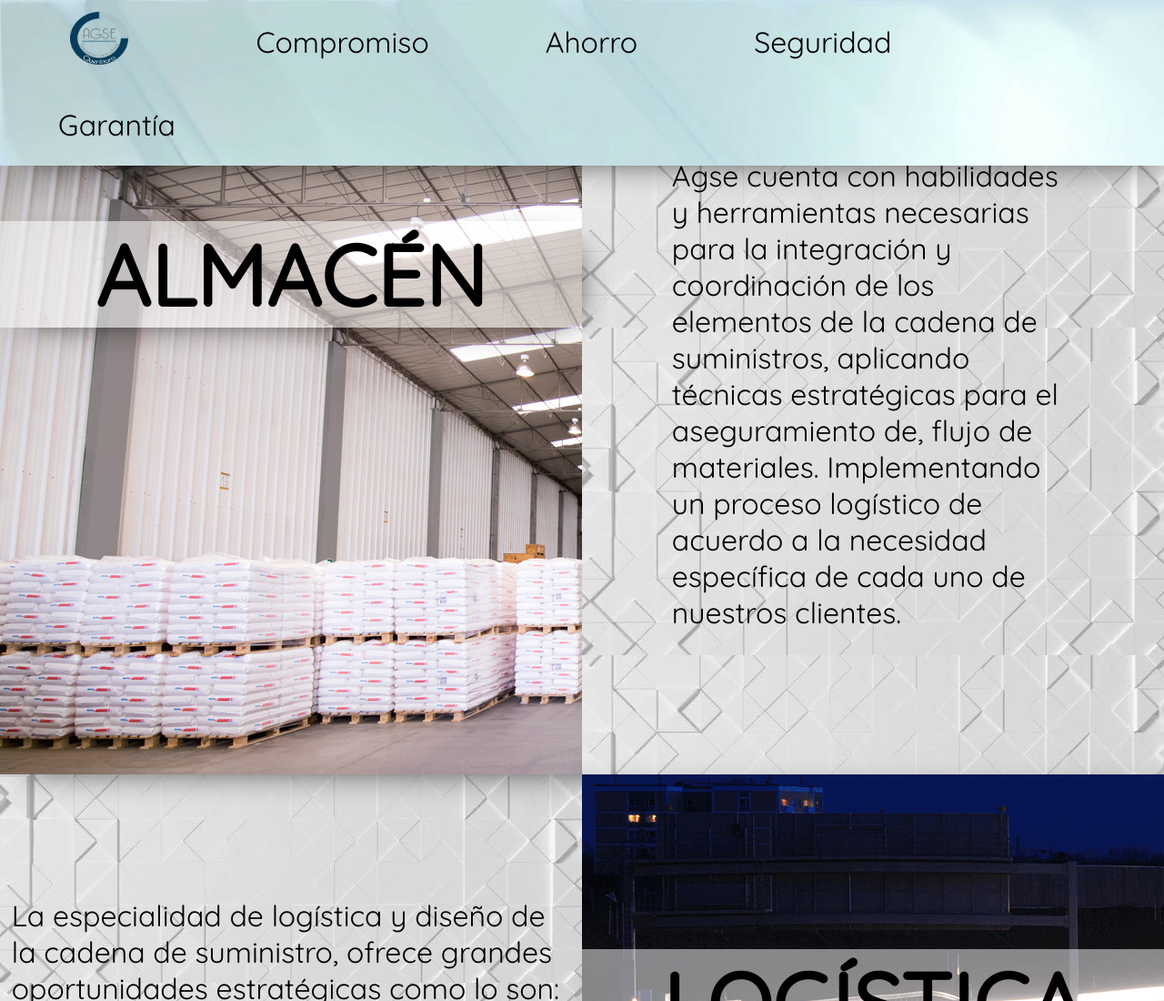
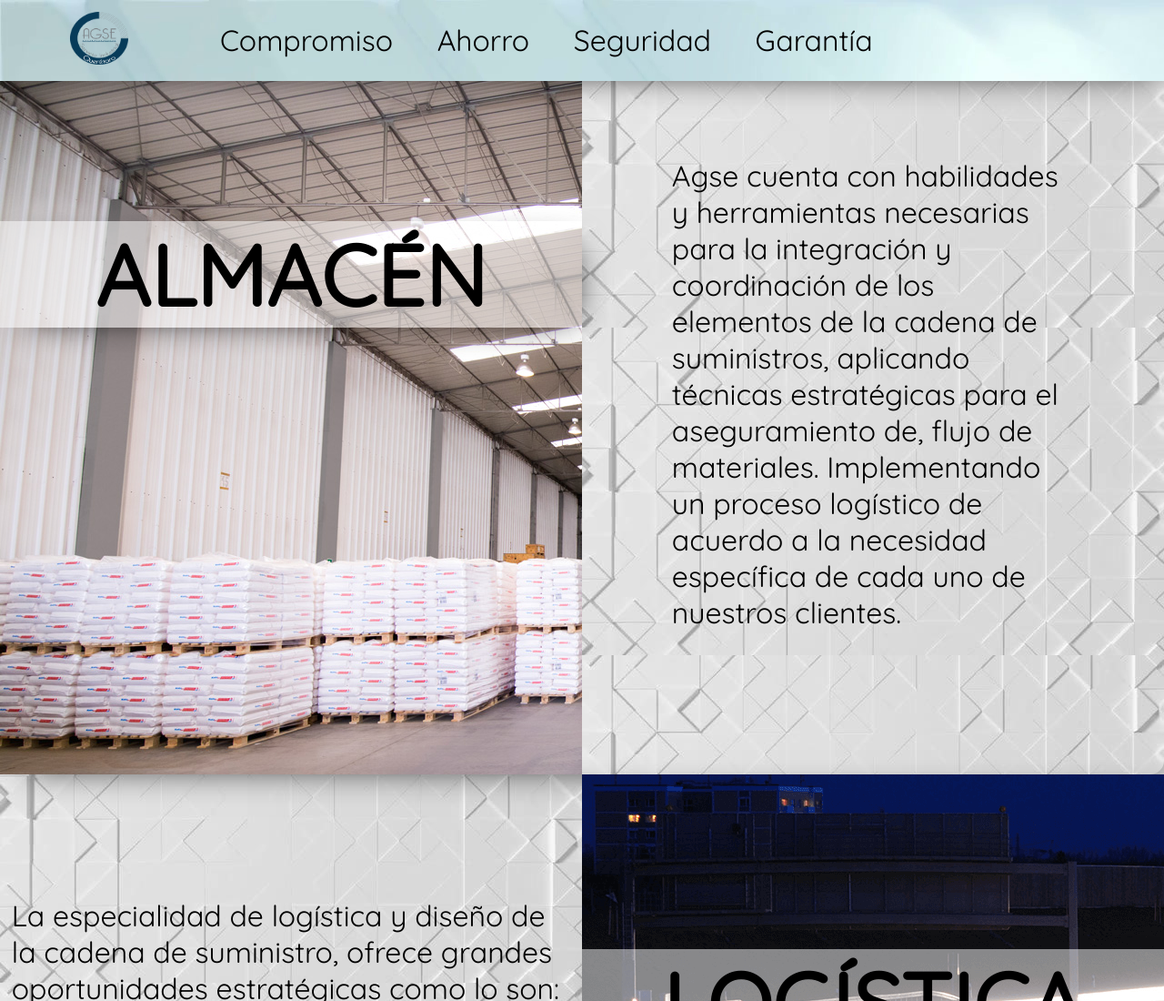
Before and after one commit to IsaacDdR/AGSE, a plain HTML site: page index.html in a window 1280 px wide. Shown: the top 1100 px of the page at 91% size. Drawn offline with Linux system fonts and the light colour scheme.

Commit message:
Margen iquierda

```diff
--- a/index.html
+++ b/index.html
@@ -15,10 +15,12 @@
     <div class = "master-logo">
       <div class = "content-logo">
         <img class ="AGSE-main" src='AGSE.png'>
-        <a class = "active" href="#home">Compromiso</a>
-        <a href = "#Conacto">Ahorro</a>
-        <a href = "#Acerca">Seguridad</a>
-        <a href = "#JIT">Garantía</a>
+        <div class = "text-nav">
+          <a class = "active" href="#home">Compromiso</a>
+          <a href = "#Conacto">Ahorro</a>
+          <a href = "#Acerca">Seguridad</a>
+          <a href = "#JIT">Garantía</a>
+        </div>
       </div>
     </div>
       <div class = "full">
--- a/styles.css
+++ b/styles.css
@@ -38,8 +38,8 @@ h3 {
 
  .content-logo a{
   float:left;
-  padding-left:5%;
-  padding-right:5%;
+  padding-left:2%;
+  padding-right:2%;
   text-decoration: none;
   color: black;
   margin-top: 2%;
@@ -52,6 +52,9 @@ h3 {
    padding-left:5%;
    padding-right: 5%;
  }
+.text-nav{
+  padding-left: 5%;
+}
 
 .full{
   margin-top: 4%;
```
